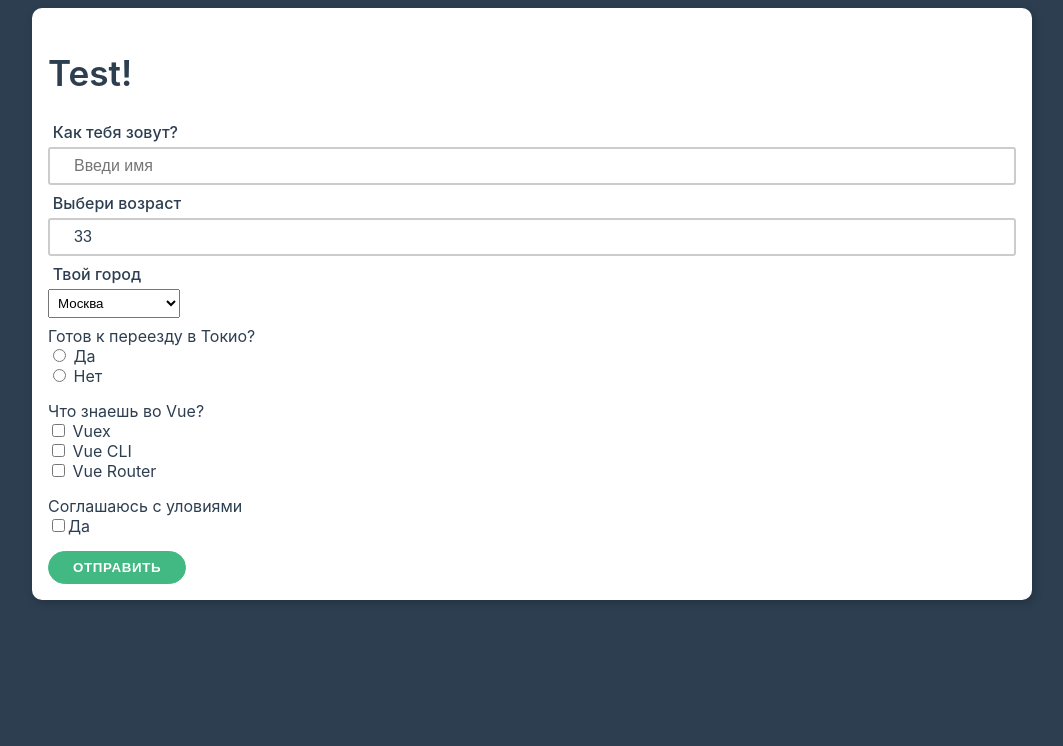
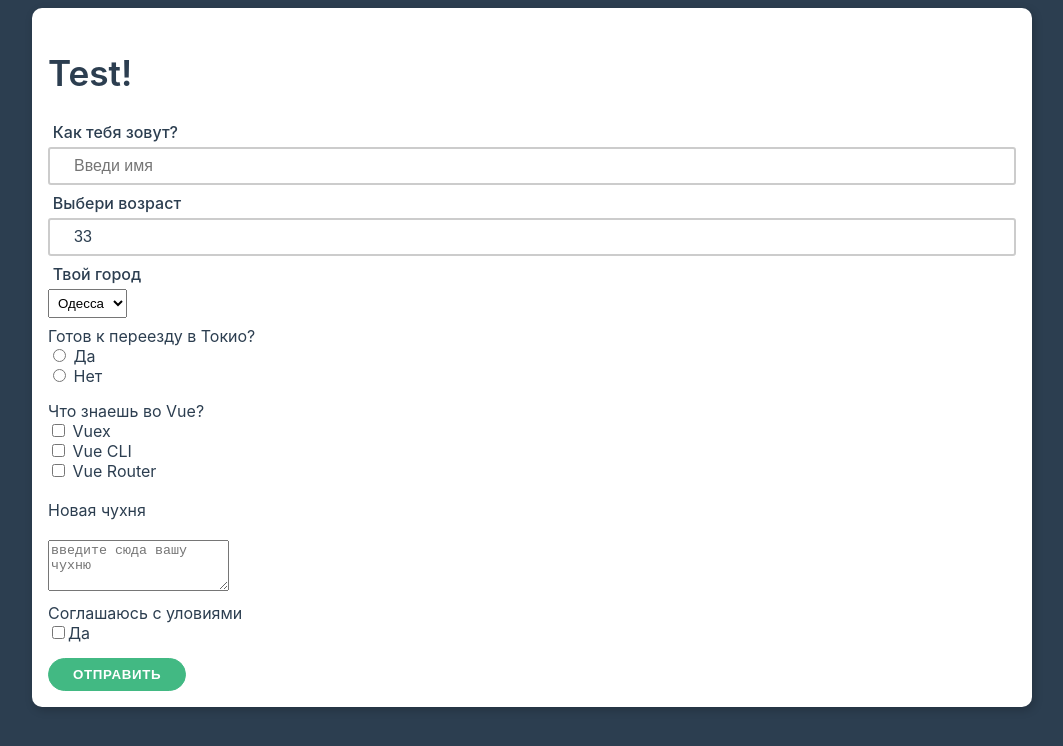
Before and after one commit to sheffcer/vue3-test, a Vue app: page / in a window 1280 px wide. Shown: the top 746 px of the page, without its empty margins (108-1171 px from the left). Built offline with nearby package versions, Linux system fonts and the light colour scheme.

Commit message:
meke custom texaria

```diff
--- a/src/App.vue
+++ b/src/App.vue
@@ -5,7 +5,7 @@
       <app-input
       placeholder="Введи имя"
       label="Как тебя зовут?"
-      v-model="name"
+      v-model.trim="name"
       ></app-input>
       <!-- <div class="form-control" :class="{invalid: errors.name}">
         <label for="name">Как тебя зовут?</label>
@@ -26,8 +26,11 @@
         id="age"
         >
       </div>
-
-      <div class="form-control">
+      <app-select
+      :v-model="selected"
+      :options="options"
+      ></app-select>
+      <!-- <div class="form-control">
         <label for="city">Твой город</label>
         <select id="city" v-model="city">
           <option value="spb">Санкт-Петербург</option>
@@ -35,7 +38,7 @@
           <option value="kzn">Казань</option>
           <option value="nsk">Новосибирск</option>
         </select>
-      </div>
+      </div> -->
 
       <div class="form-checkbox">
         <span class="label">Готов к переезду в Токио?</span>
@@ -72,13 +75,26 @@
           value="router"/> Vue Router</label>
         </div>
       </div>
+      <!-- <div class="form-control">
+        <p>Черканите пару строк</p>
+      <textarea
+      id="text-aria"
+      rows="3"
+      v-model="message"
+      placeholder="введите сюда свою чухню"
+      ></textarea>
+      </div> -->
+      <app-text-area
+      v-model.trim="message"
+      title="Новая чухня"
+      placeholder="введите сюда вашу чухню"
+      ></app-text-area>
       <div class="form-checkbox">
         <span class="label">Соглашаюсь с уловиями</span>
         <div class="checkbox">
           <label><input type="checkbox" v-model="agree"/>Да</label>
         </div>
       </div>
-
       <!-- <button type="submit" class="btn primary">Отправить</button> -->
       <app-button color="primary" type="submit">{{submit}}</app-button>
     </form>
@@ -88,24 +104,44 @@
 <script>
 import AppButton from './AppButton.vue'
 import AppInput from './components/AppInput.vue'
+import AppSelect from './components/AppSelect.vue'
+// import AppTextAria from '@/components/AppTextAria'
+import AppTextArea from './components/AppTextArea.vue'
 export default {
   data () {
     return {
       name: '',
       age: 33,
-      city: 'msk',
+      selected: 'kv',
       relocate: null,
       skills: [],
       agree: false,
+      message: '',
       submit: 'Отправить',
       errors: {
         name: null
-      }
+      },
+      options: [
+        {
+          value: 'od',
+          tag: 'Одесса'
+        },
+        {
+          value: 'kv',
+          tag: 'Киев'
+        },
+        {
+          value: 'kh',
+          tag: 'Харьков'
+        }
+      ]
     }
   },
   components: {
     AppButton,
-    AppInput
+    AppInput,
+    AppSelect,
+    AppTextArea
   },
   methods: {
     submitHeandler () {
@@ -113,11 +149,12 @@ export default {
       if (this.formIsValid()) {
         console.group('Form Data')
         console.log('Имя: ', this.name)
-        console.log('Имя ref: ', this.$refs.inputName.value)
+        // console.log('Имя ref: ', this.$refs.inputName.value)
         console.log('Возраст: ', this.age)
-        console.log('Город: ', this.city)
+        console.log('Город: ', this.selected)
         console.log('Релокейт: ', this.relocate)
         console.log('Скилы: ', this.skills)
+        console.log('Текст: ', this.message)
         console.log('Согласен: ', this.agree)
         console.groupEnd()
       }
--- a/src/components/AppInput.vue
+++ b/src/components/AppInput.vue
@@ -5,15 +5,16 @@
         type="text"
         :id="id"
         :placeholder="placeholder"
-        :value="myValue"
+        :value="modelValue"
         @change="onChange"
+        :error="error"
         >
         <small v-if="error">{{error}}</small>
       </div>
 </template>
 <script>
 export default {
-  emits: ['update:modelValue', 'change'],
+  emits: ['update:modelValue'],
   props: {
     modelValue: String,
     placeholder: String,
@@ -26,8 +27,7 @@ export default {
   },
   data () {
     return {
-      id: 'input' + Math.random(),
-      myValue: ''
+      id: 'input' + Math.random()
     }
   },
   methods: {
@@ -38,6 +38,6 @@ export default {
 }
 </script>
 
-<style lang="scss" scoped>
+<style lang="scss">
 
 </style>
--- /dev/null
+++ b/src/components/AppSelect.vue
@@ -0,0 +1,40 @@
+<template>
+  <div class="form-control">
+    <label for="city">Твой город</label>
+    <select id="city" :selected="selected">
+      <option
+      v-for="option in options"
+      :key="option"
+      :value=option.value
+      @change="onSelect"
+      >{{option.tag}}</option>
+    </select>
+    </div>
+</template>
+
+<script>
+export default {
+  emits: ['update:value'],
+  props: {
+    options: {
+      type: Array,
+      required: true
+    },
+    selected: String,
+    tabindex: {
+      type: Number,
+      required: false,
+      default: 0
+    }
+  },
+  methods: {
+    onSelect (evt) {
+      this.$emit('update:value', evt.option.value)
+    }
+  }
+}
+</script>
+
+<style lang="scss">
+
+</style>
--- /dev/null
+++ b/src/components/AppTextArea.vue
@@ -0,0 +1,32 @@
+<template>
+  <div class="form-control">
+    <p>{{title}}</p>
+      <textarea
+      id="text-aria"
+      rows="3"
+      :placeholder="placeholder"
+      :value="modelValue"
+      @input="onChange"
+      ></textarea>
+  </div>
+</template>
+
+<script>
+export default {
+  emits: ['update:modelValue'],
+  props: {
+    placeholder: String,
+    title: String,
+    modelValue: String
+  },
+  methods: {
+    onChange (evt) {
+      this.$emit('update:modelValue', evt.target.value)
+    }
+  }
+}
+</script>
+
+<style lang="scss" scoped>
+
+</style>
```
